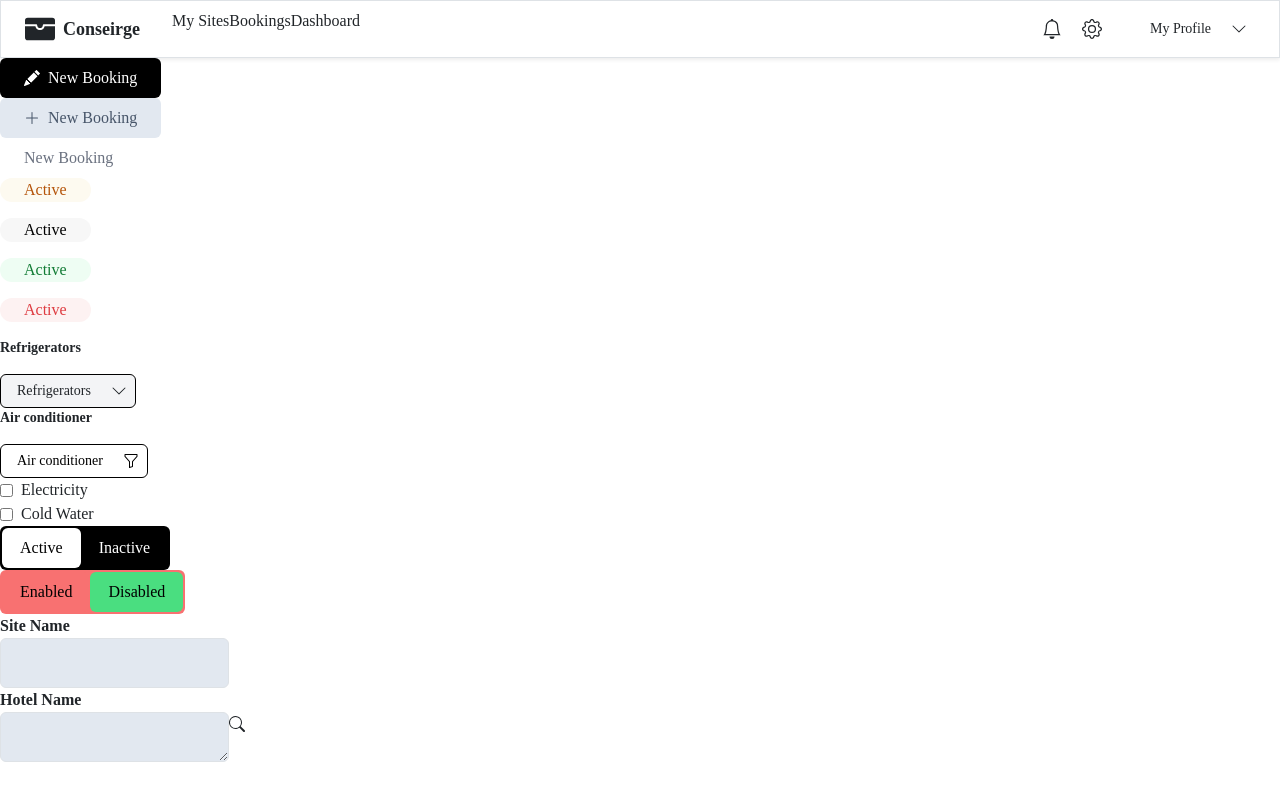
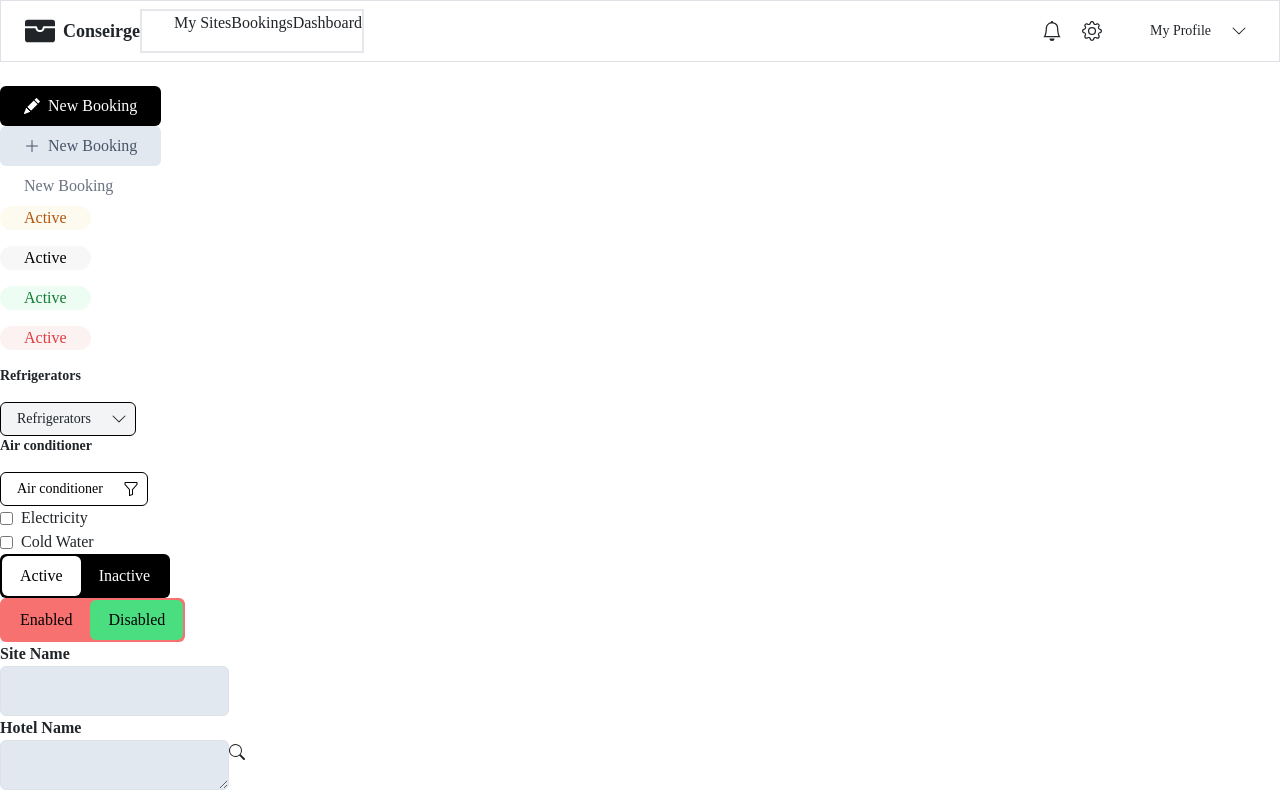
Before and after one commit to sysdale/concierge, a React (Create React App) app: page / in a window 1280 px wide. Built offline with nearby package versions, Linux system fonts and the light colour scheme.

Commit message:
navbar done - center align

```diff
--- a/src/components/NavBar.js
+++ b/src/components/NavBar.js
@@ -8,7 +8,7 @@ const NavBar = ({ data }) => {
   const iconsList = ["bell", "gear"];
 
   return (
-    <div className="py-2 h-19 px-4 flex justify-between items-center content-center border shadow-sm rounded-none shadow-white">
+    <div className="mb-4 py-2 h-19 px-4 flex justify-between items-center content-center border shadow-s rounded-none shadow-white">
       {/* Logo Area */}
       <div className="flex flex-row items-center ">
         <div className="flex items-center">
@@ -19,7 +19,7 @@ const NavBar = ({ data }) => {
         </div>
 
         {/* Tabs Area */}
-        <div className="flex items-center">
+        <div className="flex flex-row">
           <NavTabs tabsList={tabsList} />
         </div>
       </div>
--- a/src/components/NavTabs.js
+++ b/src/components/NavTabs.js
@@ -2,10 +2,10 @@ import React from "react";
 
 const NavTabs = ({ tabsList }) => {
   return (
-    <div>
-      <ul className="flex">
+    <div className="border-solid border-2 ">
+      <ul>
         {tabsList.map((item, idx) => (
-          <button className="flex-row justify-between" key={idx}>
+          <button className="" key={idx}>
             {item}
           </button>
         ))}
```
